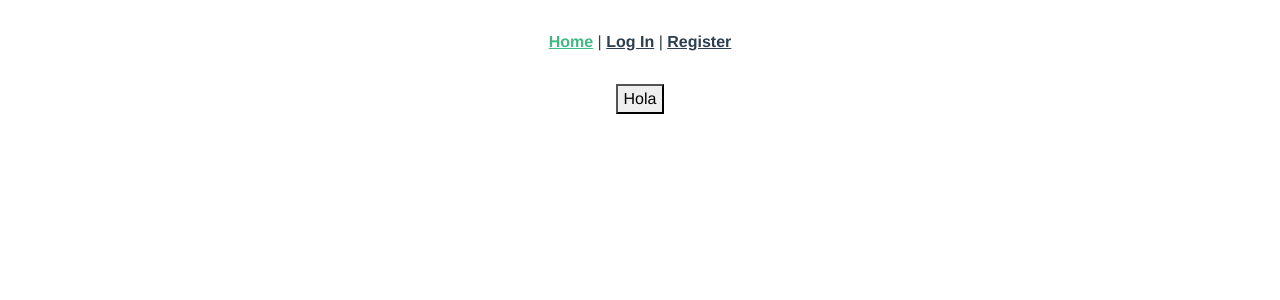
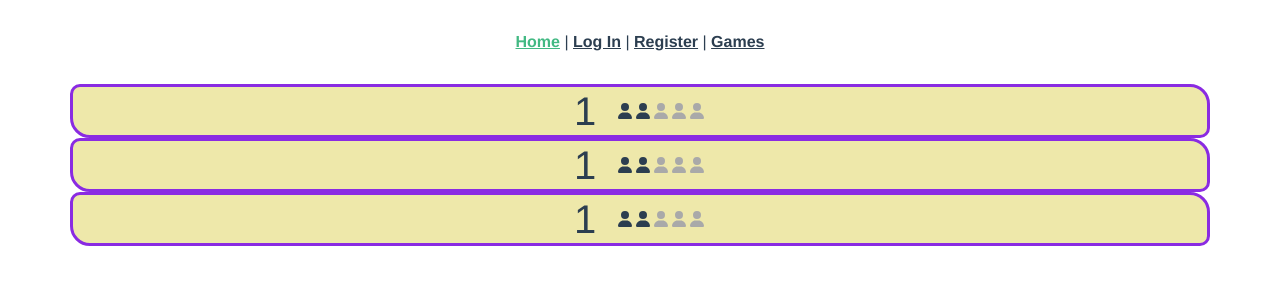
Before and after one commit to marcosdima/bleff_app, a Vue app in the folder frontend/: page /#/ in a window 1280 px wide. Shown: the top 300 px of the page. Built offline with nearby package versions, Linux system fonts and the light colour scheme; no server answers.

Commit message:
New: Implementation of GameDisplayer

```diff
--- a/frontend/src/App.vue
+++ b/frontend/src/App.vue
@@ -2,7 +2,8 @@
   <nav>
     <router-link to="/">Home</router-link> |
     <router-link to="/login">Log In</router-link> |
-    <router-link to="/register">Register</router-link>
+    <router-link to="/register">Register</router-link> |
+    <router-link to="/game/selection">Games</router-link>
   </nav>
   <router-view />
 </template>
--- a/frontend/src/components/CustomButton.vue
+++ /dev/null
@@ -1,13 +0,0 @@
-<template>
-  <button><slot></slot></button>
-</template>
-
-<script>
-export default {};
-</script>
-
-<style scoped>
-button {
-  background: "red";
-}
-</style>
--- a/frontend/src/main.js
+++ b/frontend/src/main.js
@@ -7,9 +7,33 @@ import { library } from "@fortawesome/fontawesome-svg-core";
 import { FontAwesomeIcon } from "@fortawesome/vue-fontawesome";
 import { faUser } from "@fortawesome/free-solid-svg-icons";
 
+const cookieParser = function (field) {
+  const cookies = document.cookie.split("; ").reduce((acc, cookie) => {
+    const [name, value] = cookie.split("=");
+    acc[name] = value;
+    return acc;
+  }, {});
+  return cookies[field];
+};
+
+const notify = function notify(msg) {
+  // Notify the response
+  if (Notification.permission === "granted") {
+    new Notification(msg);
+  } else if (Notification.permission !== "denied") {
+    Notification.requestPermission().then((permission) => {
+      if (permission === "granted") {
+        new Notification(msg);
+      }
+    });
+  }
+};
+
 library.add(faUser);
 
 const app = createApp(App);
 app.use(router);
 app.component("font-awesome-icon", FontAwesomeIcon);
 app.mount("#app");
+app.config.globalProperties.$cookieParser = cookieParser;
+app.config.globalProperties.$notify = notify;
--- a/frontend/src/router/index.js
+++ b/frontend/src/router/index.js
@@ -2,6 +2,7 @@ import { createRouter, createWebHashHistory } from "vue-router";
 import HomePage from "../views/HomePage.vue";
 import LogIn from "../views/LogIn.vue";
 import RegisterPage from "../views/RegisterPage.vue";
+import GameSelection from "../views/GameSelection.vue";
 
 const routes = [
   {
@@ -19,6 +20,11 @@ const routes = [
     name: "RegisterPage",
     component: RegisterPage,
   },
+  {
+    path: "/game/selection",
+    name: "GameSelection",
+    component: GameSelection,
+  },
 ];
 
 const router = createRouter({
--- a/frontend/src/views/HomePage.vue
+++ b/frontend/src/views/HomePage.vue
@@ -1,13 +1,30 @@
 <template>
-  <CustomButton>Hola</CustomButton>
+  <div>
+    <GameDisplayer
+      :gameNumber="1"
+      :userConnected="2"
+      :maxUser="5"
+    ></GameDisplayer>
+    <GameDisplayer
+      :gameNumber="1"
+      :userConnected="2"
+      :maxUser="5"
+    ></GameDisplayer>
+    <GameDisplayer
+      :gameNumber="1"
+      :userConnected="2"
+      :maxUser="5"
+    ></GameDisplayer>
+  </div>
 </template>
 
 <script>
-import CustomButton from "@/components/CustomButton.vue";
+import GameDisplayer from "@/components/GameDisplayer.vue";
+
 export default {
   name: "HomePage",
   components: {
-    CustomButton,
+    GameDisplayer,
   },
 };
 </script>
--- a/frontend/src/views/LogIn.vue
+++ b/frontend/src/views/LogIn.vue
@@ -57,11 +57,9 @@ export default {
       }
     },
     check_json(json) {
-      for (let element in json) {
-        console.log(element);
+      for (let element in json)
         if (json[element] == "")
           return `The field ${element} must not be empty`;
-      }
       return "";
     },
   },
```
